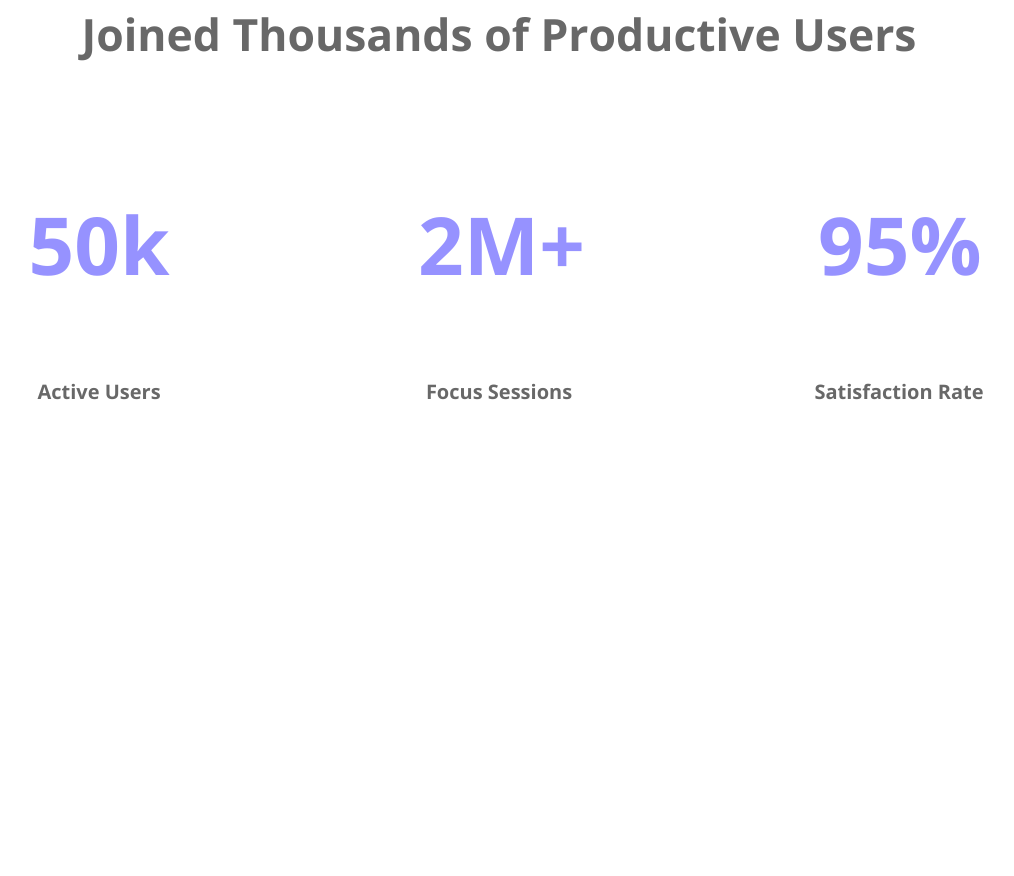
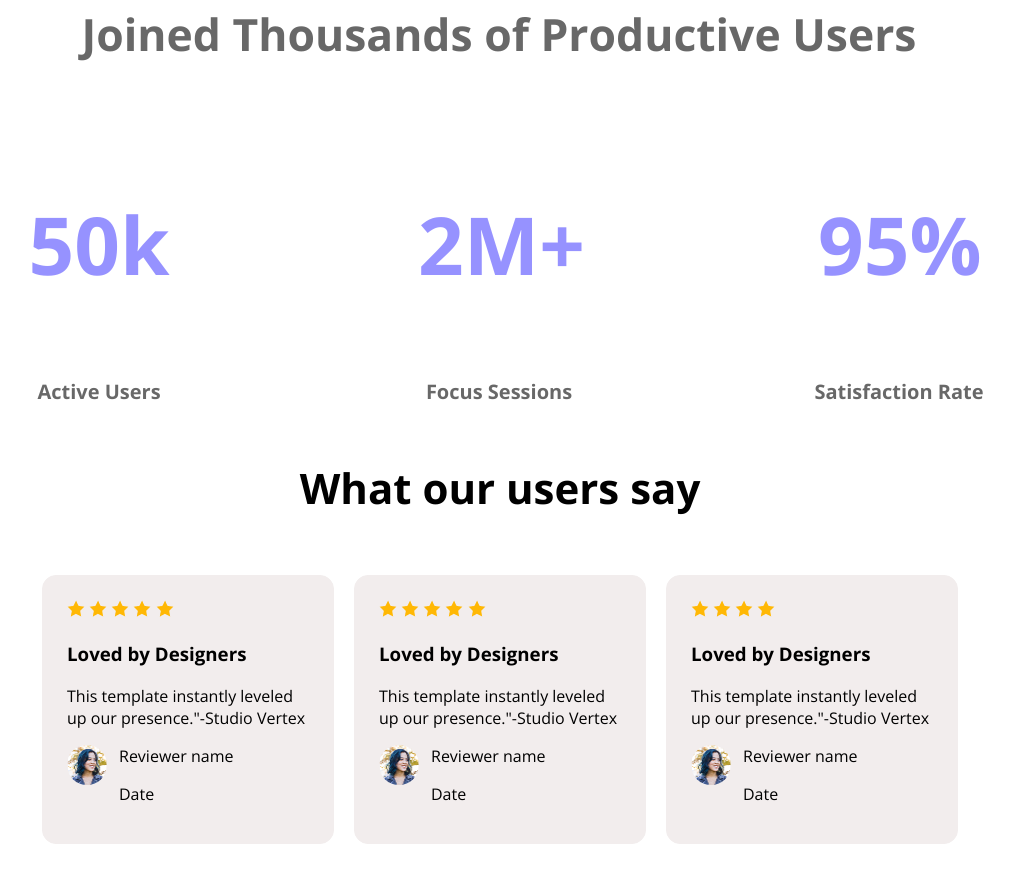
Before and after one commit to Mitu-Rani-Sutradhar/webflow-agencies-repo, a plain HTML site: page index.html in a window 1280 px wide. Shown: the part 1335-2211 px from the top of the page, without its empty margins (141-1155 px from the left). Before the commit the page ends 1768 px from the top, so only its background shows below. Drawn offline with nearby package versions, Linux system fonts and the light colour scheme.

Commit message:
added informan in index.html and repo.css

```diff
--- a/index.html
+++ b/index.html
@@ -52,6 +52,75 @@
 
 
     </article>
+
+    <section class="card-section">
+
+
+        <h1 class="card-heading">What our users say</h1>
+          <div class="card-container">
+           <div class="card">
+            <img src="images/Assets/icon-star.png" alt="">
+            <img src="images/Assets/icon-star.png" alt="">
+            <img src="images/Assets/icon-star.png" alt="">
+            <img src="images/Assets/icon-star.png" alt="">
+            <img src="images/Assets/icon-star.png" alt="">
+            <h3>Loved by Designers</h3>
+             <p>This template instantly leveled up our presence."-Studio Vertex</p>
+
+             <div class="card-img-date">
+             <img class="card-image" src="images/Assets/avatar.png" alt="">
+               <form action="">
+               <label for="">Reviewer name</label><br>
+               <p>Date</p>
+               </form>
+
+
+            </div>
+           </div>
+
+     <div class="card">
+             <img src="images/Assets/icon-star.png" alt="">
+             <img src="images/Assets/icon-star.png" alt="">
+             <img src="images/Assets/icon-star.png" alt="">
+             <img src="images/Assets/icon-star.png" alt="">
+             <img src="images/Assets/icon-star.png" alt="">
+             <h3>Loved by Designers</h3>
+             <p>This template instantly leveled up our presence."-Studio Vertex</p>
+
+             <div class="card-img-date">
+             <img class="card-image" src="images/Assets/avatar.png" alt="">
+             <form action="">
+               <label for="">Reviewer name</label><br>
+               <p>Date</p>
+               </form>
+
+             </div>
+           </div>
+
+            <div class="card">
+                <img src="images/Assets/icon-star.png" alt="">
+             <img src="images/Assets/icon-star.png" alt="">
+             <img src="images/Assets/icon-star.png" alt="">
+             <img src="images/Assets/icon-star.png" alt="">
+             <h3>Loved by Designers</h3>
+             <p>This template instantly leveled up our presence."-Studio Vertex</p>
+
+             <div class="card-img-date">
+             <img class="card-image"  src="images/Assets/avatar.png" alt="">
+
+             <form action="">
+               <label for="">Reviewer name</label><br>
+               <p>Date</p>
+               </form>
+
+             </div>
+           </div>
+
+
+
+           </div>
+
+    </section>
     </main>
     <footer>
 
--- a/styles/repo.css
+++ b/styles/repo.css
@@ -13,7 +13,16 @@
 .text-primary{
     color: #4E47FF;
 }
+button{
 
+
+    border: none;
+}
+button:hover{
+background-color:yellow ;
+transition-duration: 0s;
+color: black;
+}
 .btn-primary{
     background-color: #4E47FF;
     font-weight: bold;
@@ -22,7 +31,9 @@
     padding: 12px 36px;
     border-radius: 10px;
     border: none;
-}
+    }
+
+    }
 .header{
     background-image: url('../images/Assets/Hero-bg.png');
     background-size: cover;
@@ -94,6 +105,7 @@ font-weight: bold;
 opacity: 59%;
 margin: 50px 142px 0px 142px;
 gap:40px;
+
 }
 
 .section{
@@ -120,3 +132,46 @@ gap:40px;
     font-size: 20px;
     color: #000000;
 }
+/* card style */
+.card-section{
+    margin-left: 151px;
+    margin-right: 149px;
+}
+.card-head-card{
+    gap:50px;
+}
+  .card-container{
+padding: 24px 24px 24px 24px;
+gap:20px;
+  }
+.card{
+    width: 366px;
+    height: 243px;
+    padding-left: 24px;
+    padding-right: 24px;
+    padding-top: 24px;
+    padding-right: 24px;
+    border: 1px solid #F2EDED ;
+    border-radius: 14px;
+    background-color: #F2EDED;
+
+}
+.card-heading{
+    text-align: center;
+    font-weight: bold;
+    font-size:42px ;
+}
+.card-image{
+    height: 40px;
+    width: 40px;
+    border-radius: 9999px;
+}
+.card-container{
+    display: flex;
+    justify-content: space-between;
+}
+.card-img-date{
+    display: flex;
+    gap:12px;
+
+}
```
